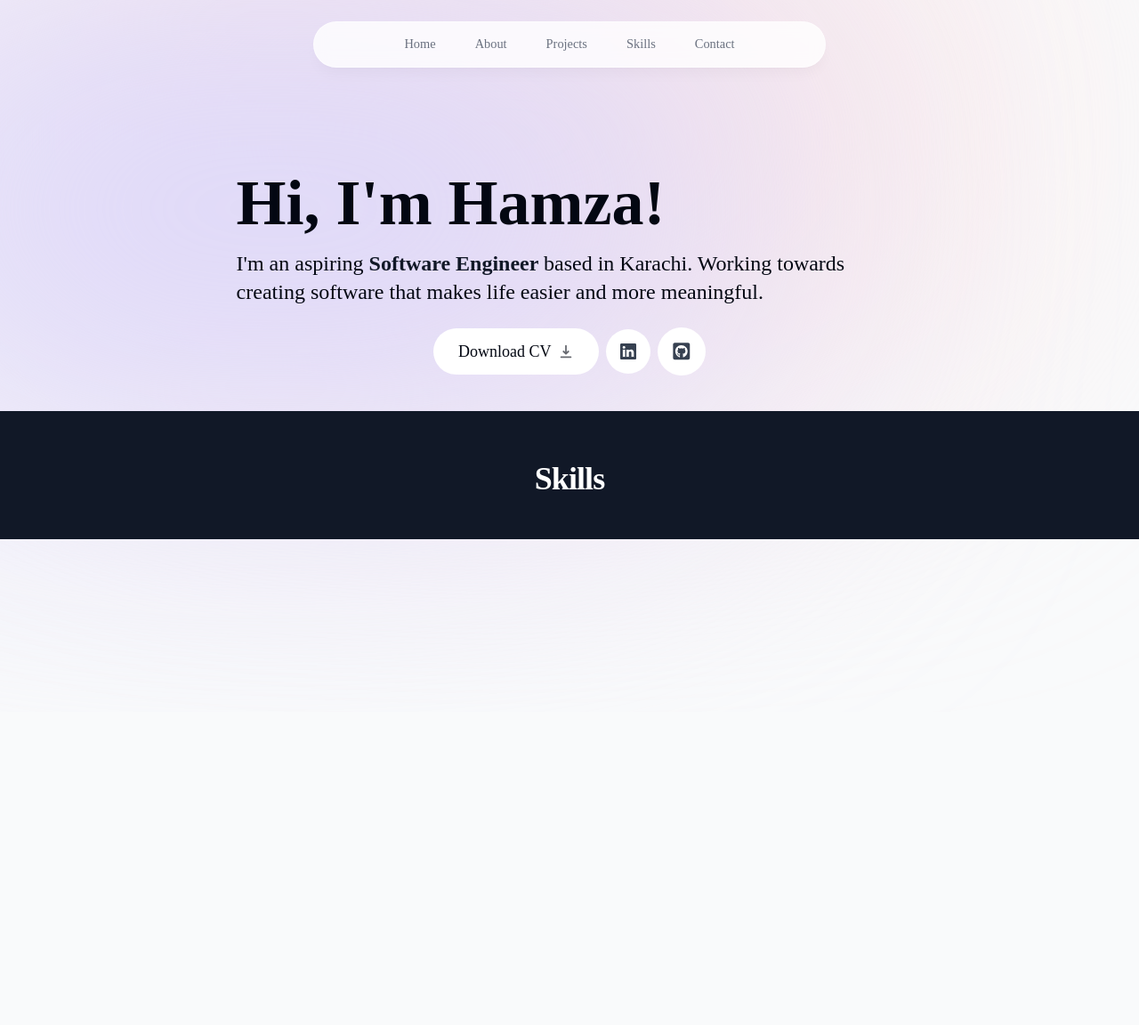
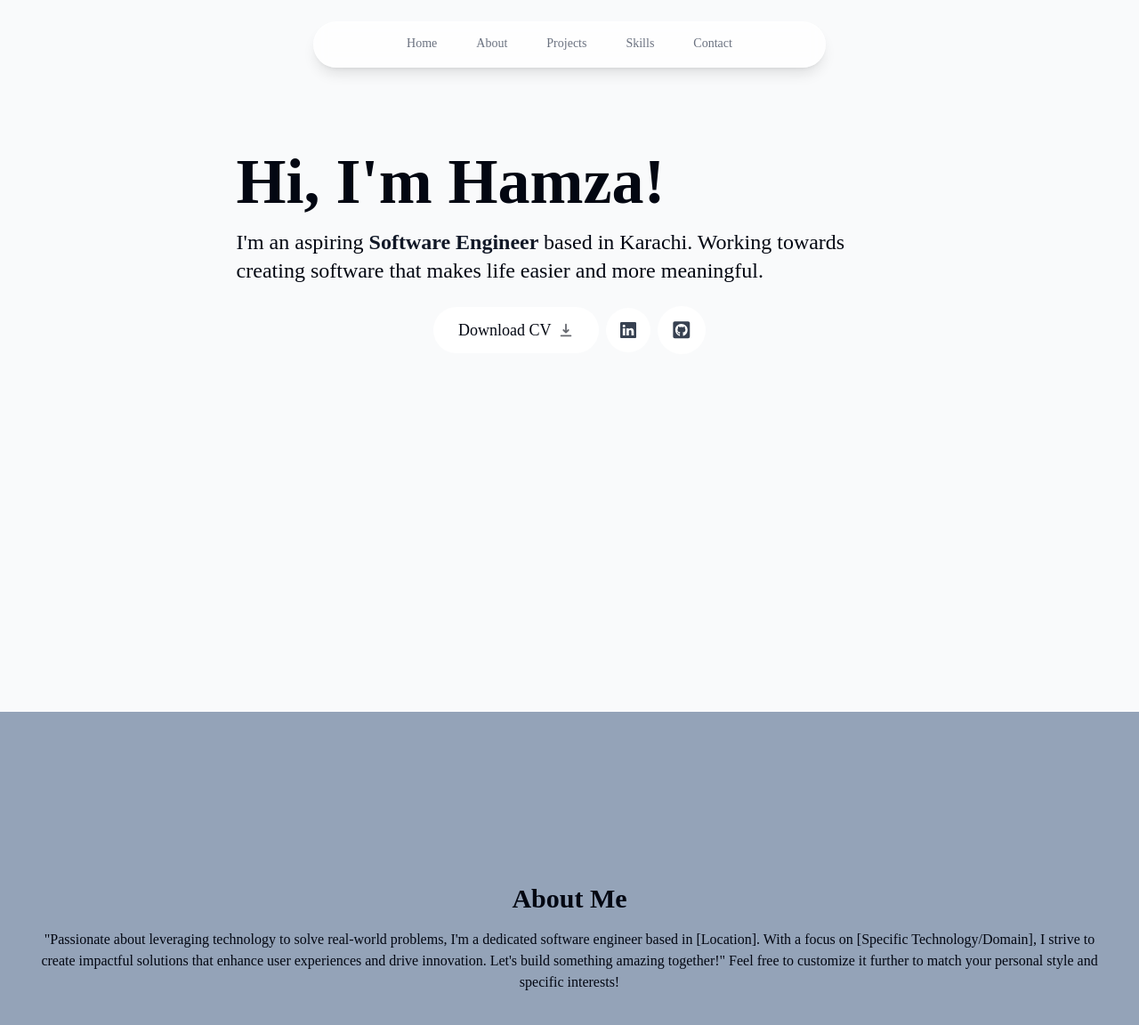
Before and after one commit to syedhamzasiff/portfolio_v1, a Next.js app: page / in a window 1280 px wide. Shown: the top 1152 px of the page at 89% size. Before the commit the page ends 800 px from the top, so only its background shows below. Built offline with nearby package versions, Linux system fonts and the light colour scheme.

Commit message:
about me section

```diff
--- a/src/app/layout.tsx
+++ b/src/app/layout.tsx
@@ -20,15 +20,11 @@ export default function RootLayout({
 }>) {
   return (
     <html lang="en" suppressHydrationWarning>
-    <body className={cn("bg-gray-50 text-gray-950 relative pt-28 sm:pt-36 dark:bg-gray-900 dark:text-gray-50 dark:text-opacity-90", fontSans.variable)}>
-
-      <div className="bg-[#fbe2e3] absolute top-[-6rem] -z-10 right-[11rem] h-[31.25rem] w-[31.25rem] rounded-full blur-[10rem] sm:w-[68.75rem] dark:bg-[#946263]"></div>
-      <div className="bg-[#dbd7fb] absolute top-[-1rem] -z-10 left-[-35rem] h-[31.25rem] w-[50rem] rounded-full blur-[10rem] sm:w-[68.75rem] md:left-[-33rem] lg:left-[-28rem] xl:left-[-15rem] 2xl:left-[-5rem] dark:bg-[#676394]"></div>
-
+    <body className={cn("bg-gray-50 text-gray-950 relative dark:bg-gray-900 dark:text-gray-50 dark:text-opacity-90", fontSans.variable)}>
     <div className="relative w-full flex items-center justify-center">
-    <NavBar/>
-    </div>
-    {children}
+      <NavBar/>
+      </div>
+      {children}
     </body>
   </html>
   );
--- a/src/app/page.tsx
+++ b/src/app/page.tsx
@@ -1,9 +1,9 @@
 import HeroSection from "@/components/HeroSection";
-import SkillsSection from "@/components/ui/SkillsSection";
+import SkillsSection from "@/components/AboutSection";
 
 export default function Home() {
   return (
-    <main className="">
+    <main >
       <HeroSection/>
       <SkillsSection/>
     </main>
--- /dev/null
+++ b/src/components/AboutSection.tsx
@@ -0,0 +1,23 @@
+"use client"
+import React from 'react'
+import SectionHeading from './SectionHeading'
+
+export default function AboutSection() {
+  return (
+    <section className='bg-slate-400 min-h-screen overflow-hidden pt-40'>
+      <div className='mx-4 md:m-8'>
+        <SectionHeading>
+          About Me
+        </SectionHeading>
+        <p className='text-center'>
+        "Passionate about leveraging technology to solve real-world problems, I'm a dedicated software engineer based in [Location]. With a focus on [Specific Technology/Domain], I strive to create impactful solutions that enhance user experiences and drive innovation. Let's build something amazing together!"
+
+        Feel free to customize it further to match your personal style and specific interests!
+        </p>
+
+      </div>
+
+
+    </section>
+  )
+}
--- a/src/components/HeroSection.tsx
+++ b/src/components/HeroSection.tsx
@@ -1,56 +1,55 @@
 "use client"
-
-import React from 'react'
+import React from 'react';
 import { BsLinkedin } from 'react-icons/bs';
 import { FaGithubSquare } from 'react-icons/fa';
 import { HiDownload } from 'react-icons/hi';
-import { motion } from 'framer-motion';
-
 
 export default function HeroSection() {
   return (
     <section id='home'>
-        <motion.div className="flex flex-col text-center items-center justify-center animate-fadeIn animation-delay-2 my-10 md:flex-row md:space-x-4 md:text-left h-auto px-4"
-        initial={{ y: -100, opacity: 0 }}
-        animate={{ y: 0, opacity: 1 }}>
+      <div className='min-h-screen overflow-hidden pt-40'>
+        <div className="flex items-center justify-center flex-col space-x-4 text-left px-4 md:flex-row">
           <div className="md:mt-2 md:w-3/5">
-          <h1 className="text-4xl font-bold mt-6 md:mt-0 md:text-7xl">Hi, I&#39;m Hamza!</h1>
+            <h1 className="text-4xl font-bold mt-6 md:mt-0 md:text-7xl">Hi, I'm Hamza!</h1>
             <p className="text-lg mt-4 mb-6 md:text-2xl">
-            I&#39;m an aspiring{" "}
+              I'm an aspiring{' '}
               <span className="font-semibold text-gray-900">
-              Software Engineer{" "}
+                Software Engineer{' '}
               </span>
               based in Karachi. Working towards creating software that
               makes life easier and more meaningful.
             </p>
             <div className='flex flex-row items-center justify-center gap-2 px-4 text-lg font-medium'>
               <a
-          className="group bg-white px-7 py-3 flex items-center gap-2 rounded-full outline-none focus:scale-110 hover:scale-110 active:scale-105 transition cursor-pointer borderBlack dark:bg-white/10"
+                className="group bg-white px-7 py-3 flex items-center gap-2 rounded-full outline-none focus:scale-110 hover:scale-110 active:scale-105 transition cursor-pointer border-black dark:bg-white dark:bg-opacity-10"
                 href="/CV.pdf"
                 download
               >
-          Download CV{" "}
+                Download CV{' '}
                 <HiDownload className="opacity-60 group-hover:translate-y-1 transition" />
               </a>
 
               <a
-          className="bg-white p-4 text-gray-700 hover:text-gray-950 flex items-center gap-2 rounded-full focus:scale-[1.15] hover:scale-[1.15] active:scale-105 transition cursor-pointer borderBlack dark:bg-white/10 dark:text-white/60"
+                className="bg-white p-4 text-gray-700 hover:text-gray-950 flex items-center gap-2 rounded-full focus:scale-[1.15] hover:scale-[1.15] active:scale-105 transition cursor-pointer border-black dark:bg-white dark:bg-opacity-10 dark:text-white dark:text-opacity-60"
                 href="https://linkedin.com"
                 target="_blank"
+                rel="noopener noreferrer"
               >
                 <BsLinkedin />
               </a>
 
               <a
-          className="bg-white p-4 text-gray-700 flex items-center gap-2 text-[1.35rem] rounded-full focus:scale-[1.15] hover:scale-[1.15] hover:text-gray-950 active:scale-105 transition cursor-pointer borderBlack dark:bg-white/10 dark:text-white/60"
+                className="bg-white p-4 text-gray-700 flex items-center gap-2 text-[1.35rem] rounded-full focus:scale-[1.15] hover:scale-[1.15] hover:text-gray-950 active:scale-105 transition cursor-pointer border-black dark:bg-white dark:bg-opacity-10 dark:text-white dark:text-opacity-60"
                 href="https://github.com"
                 target="_blank"
+                rel="noopener noreferrer"
               >
                 <FaGithubSquare />
               </a>
             </div>
           </div>
-      </motion.div>
+        </div>
+      </div>
     </section>
-  )
+  );
 }
--- a/src/components/NavBar.tsx
+++ b/src/components/NavBar.tsx
@@ -7,17 +7,16 @@ import Link from "next/link";
 import clsx from "clsx";
 
 function NavBar() {
-
   return (
-    <header className="z-[999] relative">
+    <header className="z-10 relative">
       <motion.div
-        className="fixed top-0 left-1/2 h-[3.5rem] w-full rounded-none border border-white border-opacity-40 bg-white bg-opacity-80 shadow-lg shadow-black/[0.03] backdrop-blur-[0.5rem] sm:top-6 sm:h-[3.25rem] sm:w-[36rem] sm:rounded-full dark:bg-gray-950 dark:border-black/40 dark:bg-opacity-75"
+        className="fixed flex items-center justify-center top-0 left-1/2 h-[3.5rem] w-full rounded-none border border-white border-opacity-40 bg-white bg-opacity-80 shadow-lg backdrop-blur-[0.5rem] sm:top-6 sm:h-[3.25rem] sm:w-[36rem] sm:rounded-full dark:bg-gray-950 dark:border-black/40 dark:bg-opacity-75"
         initial={{ y: -100, x: "-50%", opacity: 0 }}
         animate={{ y: 0, x: "-50%", opacity: 1 }}
       ></motion.div>
 
       <nav className="flex fixed top-[0.15rem] left-1/2 h-12 -translate-x-1/2 py-2 sm:top-[1.7rem] sm:h-[initial] sm:py-0">
-        <ul className="flex w-[22rem] flex-wrap items-center justify-center gap-y-1 text-[0.9rem] font-medium text-gray-500 sm:w-[initial] sm:flex-nowrap sm:gap-5">
+        <ul className="flex w-[22rem] flex-wrap items-center justify-center gap-y-1 text-sm font-medium text-gray-500 sm:w-[initial] sm:flex-nowrap sm:gap-5">
           {links.map((link) => (
             <motion.li
               className="h-3/4 flex items-center justify-center relative"
@@ -26,10 +25,11 @@ function NavBar() {
               animate={{ y: 0, opacity: 1 }}
             >
               <Link
+                href={link.hash}
+                passHref
                 className={clsx(
-                  "flex w-full items-center justify-center px-3 py-3 hover:text-gray-950 transition dark:text-gray-500 dark:hover:text-gray-300",
+                  "flex items-center justify-center px-3 py-3 hover:text-gray-950 transition dark:text-gray-500 dark:hover:text-gray-300",
                 )}
-                href={link.hash}
               >
                 {link.name}
               </Link>
@@ -41,4 +41,4 @@ function NavBar() {
   );
 }
 
-export default NavBar
+export default NavBar;
--- /dev/null
+++ b/src/components/SectionHeading.tsx
@@ -0,0 +1,13 @@
+import React from 'react'
+
+export default function SectionHeading({
+    children
+}: {children: String}) {
+  return (
+    <div>
+        <h2 className='text-3xl font-bold capitalize mb-4 text-center'>
+            {children}
+        </h2>
+    </div>
+  )
+}
--- a/src/components/ui/SkillsSection.tsx
+++ /dev/null
@@ -1,13 +0,0 @@
-import React from 'react'
-
-export default function SkillsSection() {
-  return (
-    <div className='py-12 bg-gray-900'>
-        <div>
-            <div className='text-center'>
-                <p className="mt-2 text-3xl leading-8 font-extrabold tracking-tight text-white sm:text-4xl">Skills</p>
-            </div>
-        </div>
-    </div>
-  )
-}
```
Lines whose indentation alone changed are shown as unchanged.
